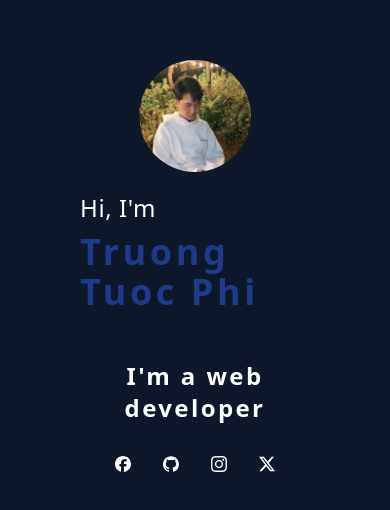
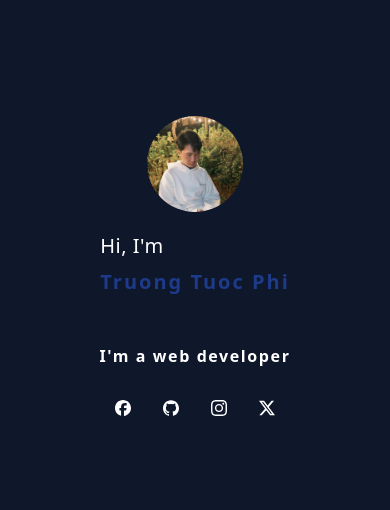
Before and after one commit to truongtuocphi/PersonalPage, a React (Create React App) app: page / in a window 390 px wide. Shown: the part 156-666 px from the top of the page. Built offline with nearby package versions, Linux system fonts and the light colour scheme.

Commit message:
fix reponsivte

```diff
--- a/src/App.js
+++ b/src/App.js
@@ -47,20 +47,20 @@ function App() {
   // }, []);
 
   return (
-    <div className="w-full h-screen bg-slate-900 flex flex-col justify-center items-center p-20">
+    <div className="w-full h-screen bg-slate-900 flex flex-col justify-center items-center p-10">
       <div className="flex flex-col items-center gap-5 md:gap-14 md:flex-row">
         <img
           src={avatar}
           alt="avatar"
-          className="size-28 rounded-full sm:size-36"
+          className="size-24 rounded-full sm:size-36"
         />
         <div className="flex flex-col gap-2 sm:gap-6 transition ease-in-out delay-150 hover:-translate-y-1 hover:scale-110 duration-300">
-          <div className="text-white font-normal text-2xl tracking-wide sm:text-4xl sm:font-bold">
+          <div className="text-white font-normal text-xl tracking-wide sm:text-4xl sm:font-bold">
             Hi, I'm
           </div>
           <div
             id="name"
-            className="text-blue-900 font-bold text-4xl tracking-widest md:text-6xl"
+            className="text-blue-900 font-bold text-xl tracking-widest md:text-6xl"
           >
             Truong Tuoc Phi
           </div>
@@ -69,7 +69,7 @@ function App() {
       <div className="mt-12">
         <div
           id="content"
-          className="text-2xl text-white text-center font-bold tracking-widest md:text-5xl"
+          className="text-base text-white text-center font-bold tracking-widest md:text-5xl"
         >
           I'm a web developer
         </div>
@@ -83,7 +83,7 @@ function App() {
             >
               <div className="flex items-center gap-2 transition ease-in-out delay-150 hover:-translate-y-1 hover:scale-110 duration-300">
                 {items.icon}
-                <p className="text-white font-thin text-xs hidden sm:text-sm sm:block">
+                <p className="text-white font-thin text-xs hidden sm:text-sm">
                   {items.title}
                 </p>
               </div>
```
